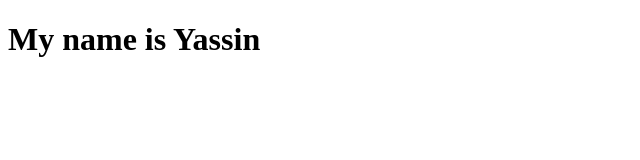
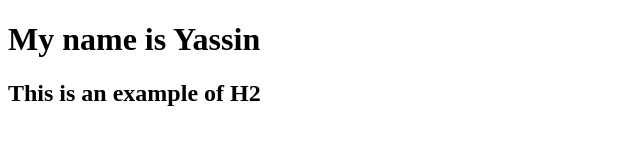
Before and after one commit to Silent-yo/first-github-project, a plain HTML site: page index.html in a window 1280 px wide. Shown: the whole page, without its empty margins (0-640 px from the left). Drawn offline with Linux system fonts and the light colour scheme.

Commit message:
Add new line

```diff
--- a/index.html
+++ b/index.html
@@ -8,5 +8,6 @@
 </head>
 <body>
     <h1>My name is Yassin</h1>
+    <h2>This is an example of H2</h2>
 </body>
 </html>
```
